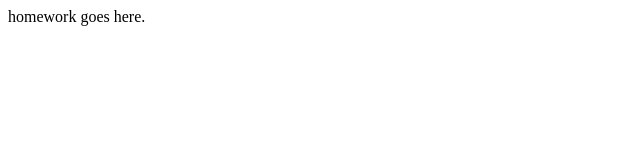
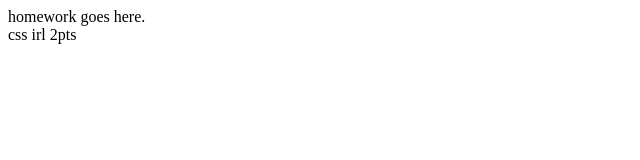
Before and after one commit to TimAshton/hw-one, a plain HTML site: page index.html in a window 1280 px wide. Shown: the full height of the page, 0-640 px from the left. Drawn offline with Linux system fonts and the light colour scheme.

Commit message:
Change things.

```diff
--- a/index.html
+++ b/index.html
@@ -8,5 +8,6 @@
 </head>
 <body>
     <section>homework goes here.</section>
+    <section>css irl 2pts</section>
 </body>
 </html>
```
